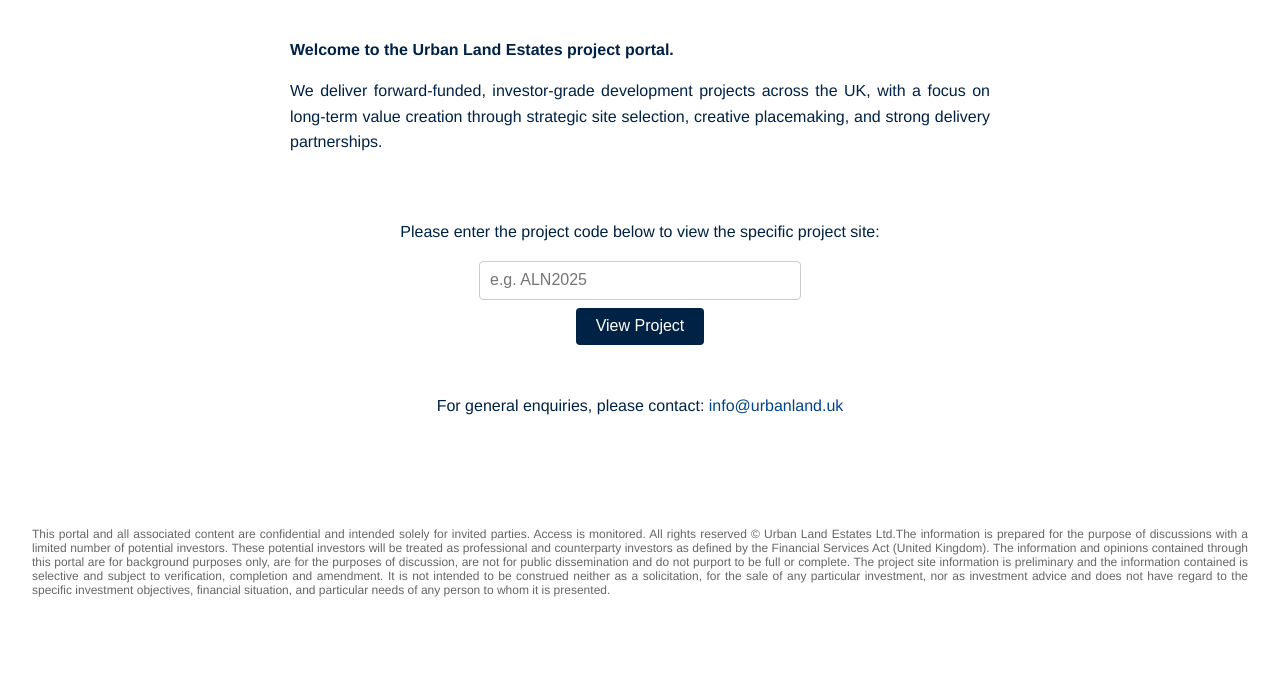
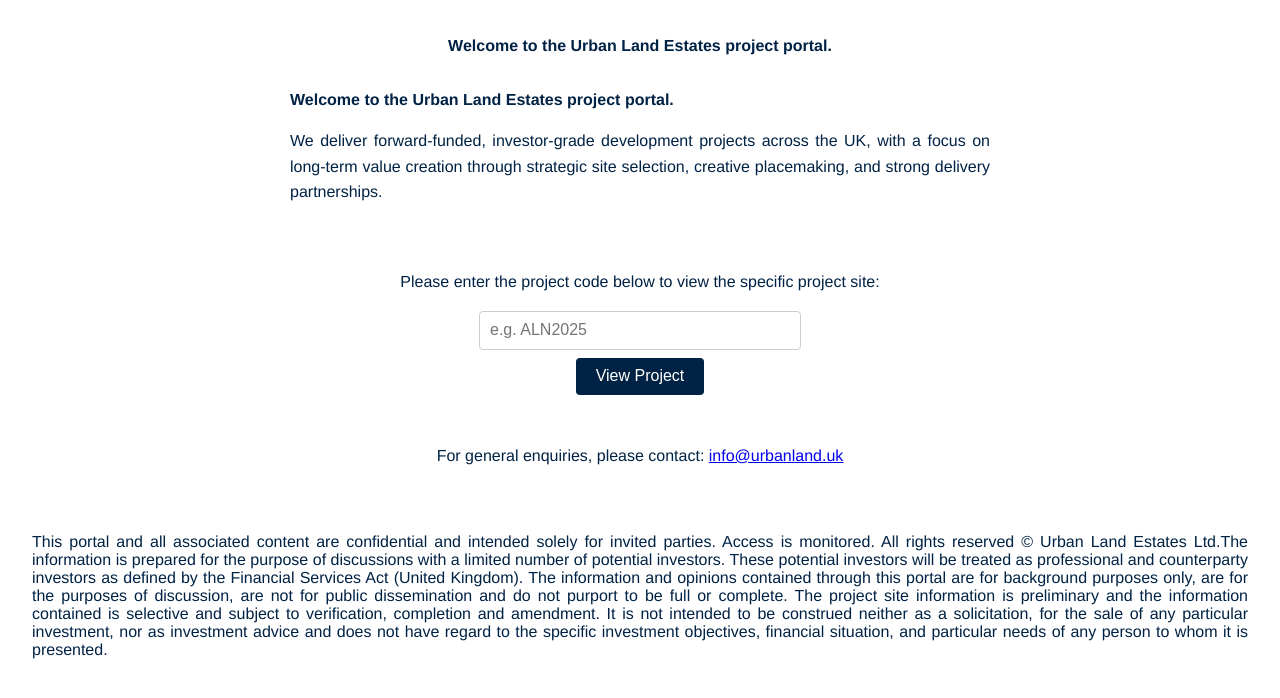
Before and after one commit to urbanlanduk/urbanland.uk, a plain HTML site: page index.html in a window 1280 px wide. Shown: the part 314-1012 px from the top of the page. Before the commit the page ends 955 px from the top, so only its background shows below. Drawn offline with Linux system fonts and the light colour scheme.

Commit message:
Update index.html

```diff
--- a/index.html
+++ b/index.html
@@ -15,6 +15,7 @@
       flex-direction: column;
       align-items: center;
       text-align: justify;
+      min-height: 100vh; /* this ensures full-height layout */
     }
     .logo {
       max-width: 240px;
@@ -29,6 +30,9 @@
       font-weight: 300;
       color: #333;
       margin-bottom: 1.5rem;
+    }
+    .welcome p {
+      text-align: center;
     }
     .section {
       max-width: 700px;
@@ -58,11 +62,12 @@
       border: none;
       border-radius: 4px;
       cursor: pointer;
-    }
     footer {
       font-size: 0.75rem;
-      color: #666;
-      margin-top: 3rem;
+      color: #888;
+      text-align: justify;
+      margin-top: auto;
+      padding-top: 3rem;
     }
     a {
       color: #004488;
@@ -80,7 +85,10 @@
   <div class="tagline">Turning Vision into Value</div>
 
   <!-- WELCOME TEXT -->
-  <div class="section">
+   <div class="welcome">
+    <p><strong>Welcome to the Urban Land Estates project portal.</strong></p>
+     </div>
+     <div class="section">
     <p><strong>Welcome to the Urban Land Estates project portal.</strong></p>
     <p>We deliver forward-funded, investor-grade development projects across the UK, with a focus on long-term value creation through strategic site selection, creative placemaking, and strong delivery partnerships.</p>
   </div>
```
